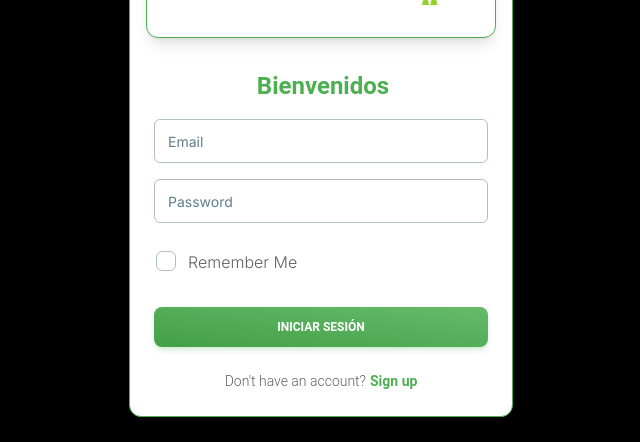
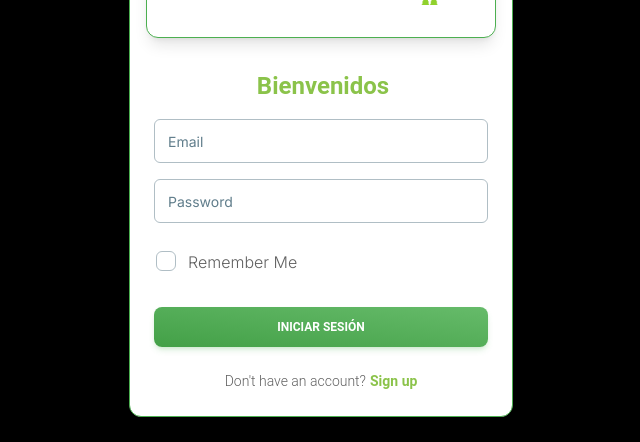
Before and after one commit to Jeff1996a/ticscode-app, a Next.js app: page /login in a window 1280 px wide. Shown: the part 185-627 px from the top of the page, without its empty margins (319-959 px from the left). Built offline with nearby package versions, Linux system fonts and the light colour scheme.

Commit message:
update register

```diff
--- a/app/(auth)/login/page.tsx
+++ b/app/(auth)/login/page.tsx
@@ -33,7 +33,7 @@ import {
                           as="a"
                           href="#signup"
                           variant="h4"
-                          color="green"
+                          color="light-green"
                           className="ml-1 font-bold text-center" placeholder={undefined} onPointerEnterCapture={undefined} onPointerLeaveCapture={undefined}            >
                 Bienvenidos
               </Typography>
@@ -51,9 +51,9 @@ import {
               Don&apos;t have an account?
               <Typography
                           as="a"
-                          href="#signup"
+                          href="/register"
                           variant="small"
-                          color="green"
+                          color="light-green"
                           className="ml-1 font-bold" placeholder={undefined} onPointerEnterCapture={undefined} onPointerLeaveCapture={undefined}            >
                 Sign up
               </Typography>
```
